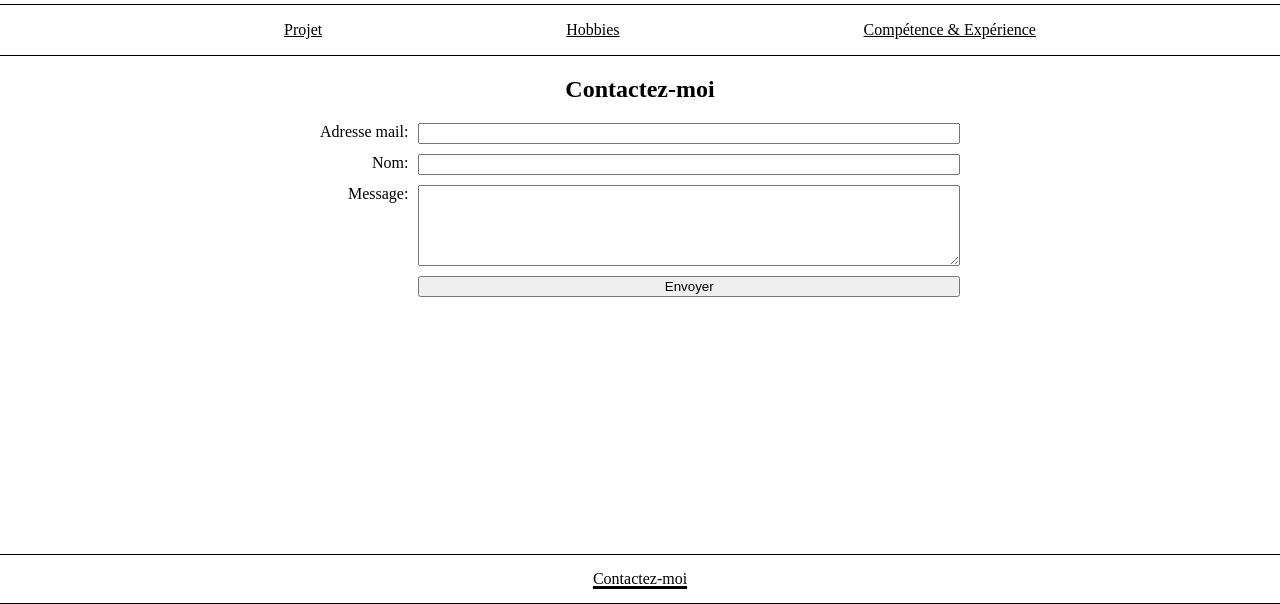
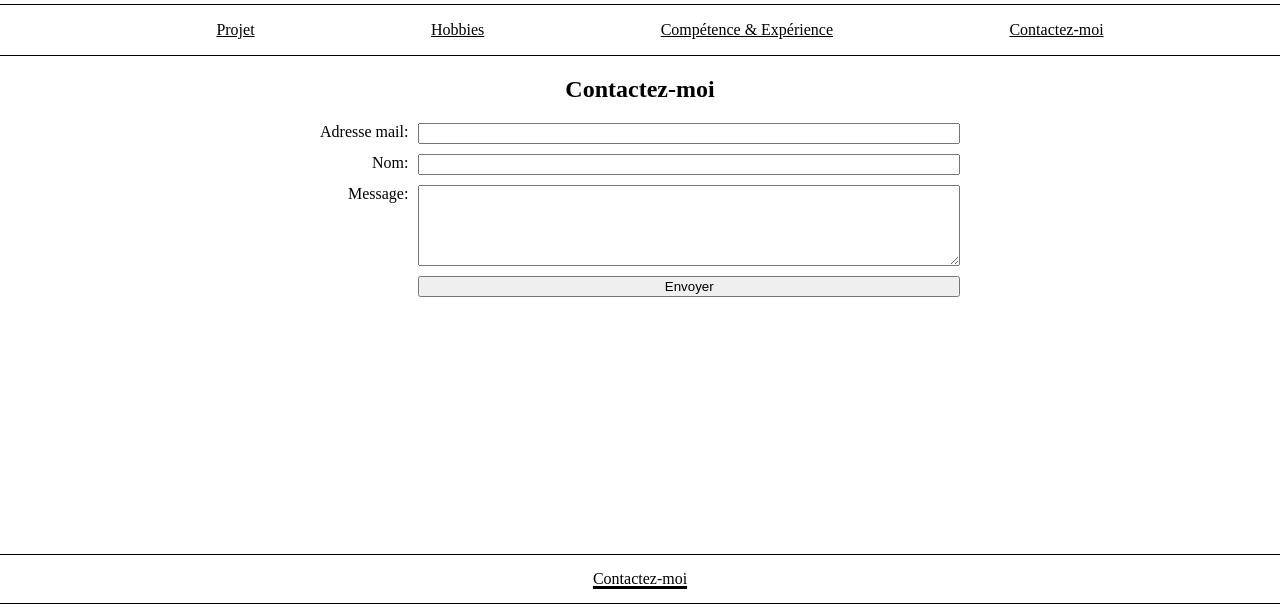
Before and after one commit to seb-lecampus/Portfolio, a plain HTML site: page contact.html in a window 1280 px wide. Shown: the part 196-800 px from the top of the page. Drawn offline with Linux system fonts and the light colour scheme.

Commit message:
Add new entrie in the nav bar

```diff
--- a/contact.html
+++ b/contact.html
@@ -17,6 +17,7 @@
 			<li><a href="index.html">Projet</a></li>
 			<li><a href="hobbies.html">Hobbies</a></li>
 			<li><a href="competence.html">Compétence & Expérience</a></li>
+			<li><a href="contact.html">Contactez-moi</a></li>
 		</ul>
 	</nav>
 	<section id="main">
```
